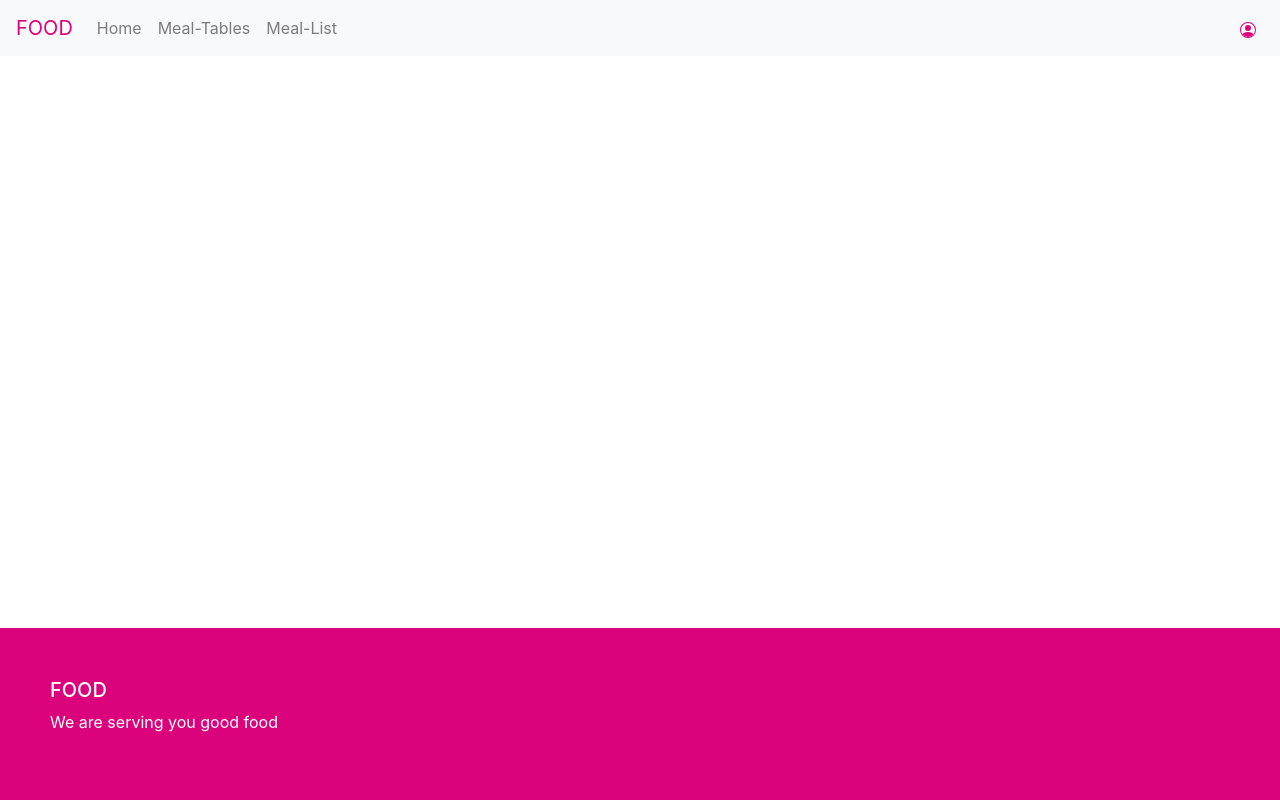
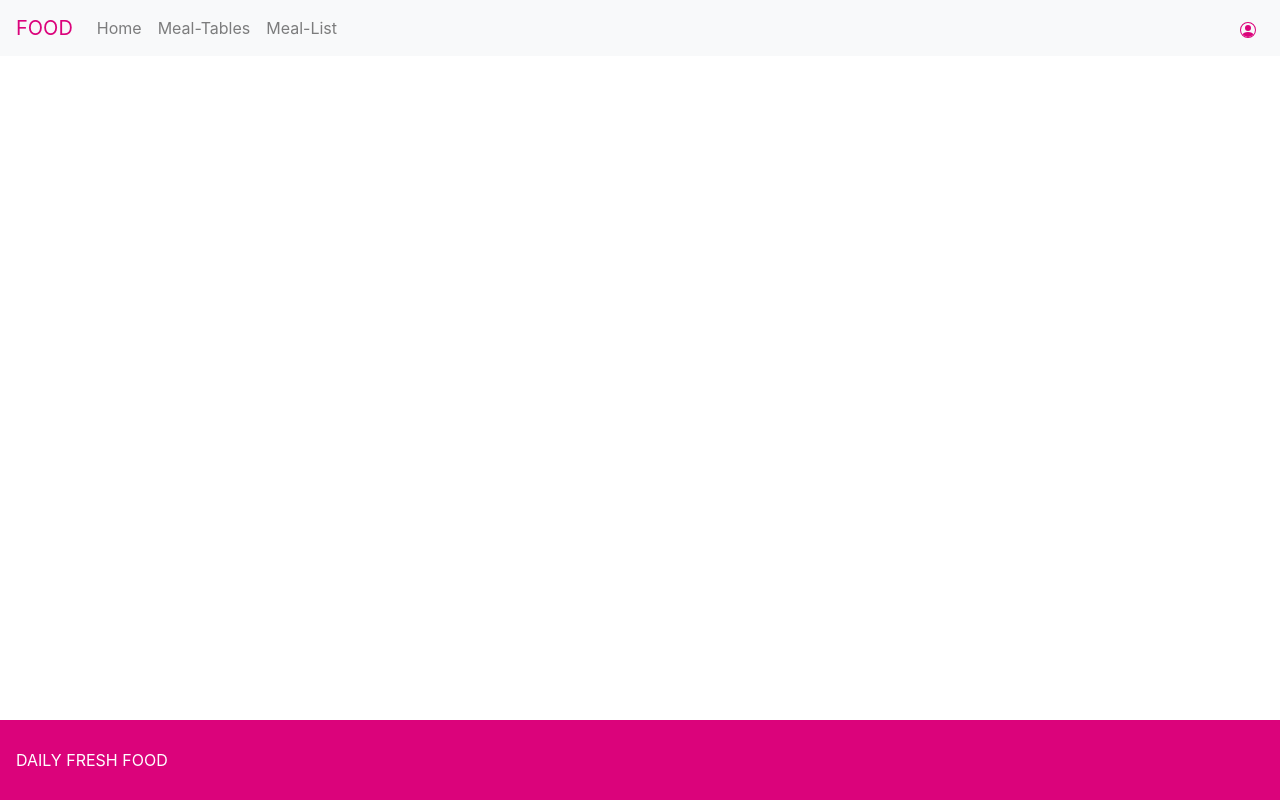
Before and after one commit to matienknows/Mensa-FrontEnd-RWA, a Vue app in the folder vue-js-client-crud/: page / in a window 1280 px wide. Built offline with nearby package versions, Linux system fonts and the light colour scheme.

Commit message:
navbar heigh changed

```diff
--- a/vue-js-client-crud/src/layouts/Footer.vue
+++ b/vue-js-client-crud/src/layouts/Footer.vue
@@ -1,13 +1,10 @@
 <template>
-  <footer class="page-footer fixed-bottom">
-    <div class="container-fluid">
-      <div class="row">
-        <div class="col-md-6 footer-text">
-          <h5 class="text-uppercase">Food</h5>
-          <p>We are serving you good food</p>
-        </div>
-      </div>
-    </div>
+  <footer class="container-fluid">
+      <nav class="navbar fixed-bottom">
+          <div class="text justify-content-center">
+              DAILY FRESH FOOD
+          </div>
+      </nav>
   </footer>
 </template>
 
@@ -18,13 +15,17 @@ export default {
 </script>
 
 <style scoped lang="scss">
-.page-footer {
-  width: 100%;
+
+
+$footer-height: 10vh;
+$footer-height-sm: 10vh;
+
+.text {
+  text-align: center;
+  color: white;
+}
+.navbar {
   background-color: #DB037B;
-
-  .footer-text {
-    padding: 50px 50px;
-    color: white;
-  }
+  height: $footer-height;
 }
 </style>
```
